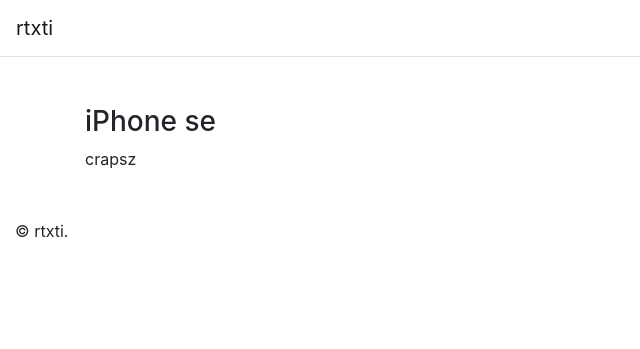
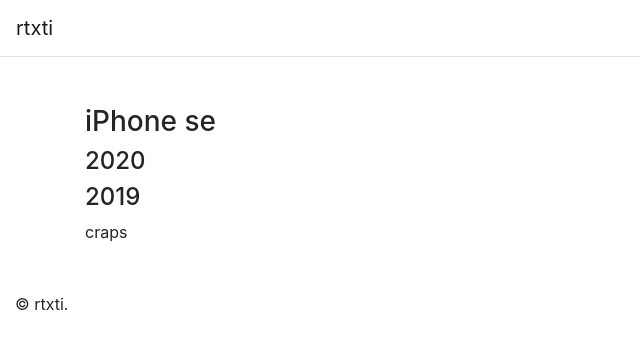
Before and after one commit to rtxti/www, a Jekyll site: the page built from _smartphones/apple/iphone-se.md, in a window 1280 px wide. Shown: the top 349 px of the page, without its empty margins (0-640 px from the left). Built offline with Jekyll 4.4.1, drawn with Linux system fonts in a browser that asks for light colours.

Commit message:
Update iphone-se.md

```diff
--- a/_smartphones/apple/iphone-se.md
+++ b/_smartphones/apple/iphone-se.md
@@ -7,8 +7,8 @@ path: 1
 <div class="container">
   <h3>{{ page.title }}</h3>
   {% for phones in site.data.smartphones %}
-  {% assign phone = phones[page.path] %}
+  {% assign phone = phones[1] %}
   <h4>{{ phone.release }}</h4>
   {% endfor %}
-  crapsz
+  craps
 </div>
```
